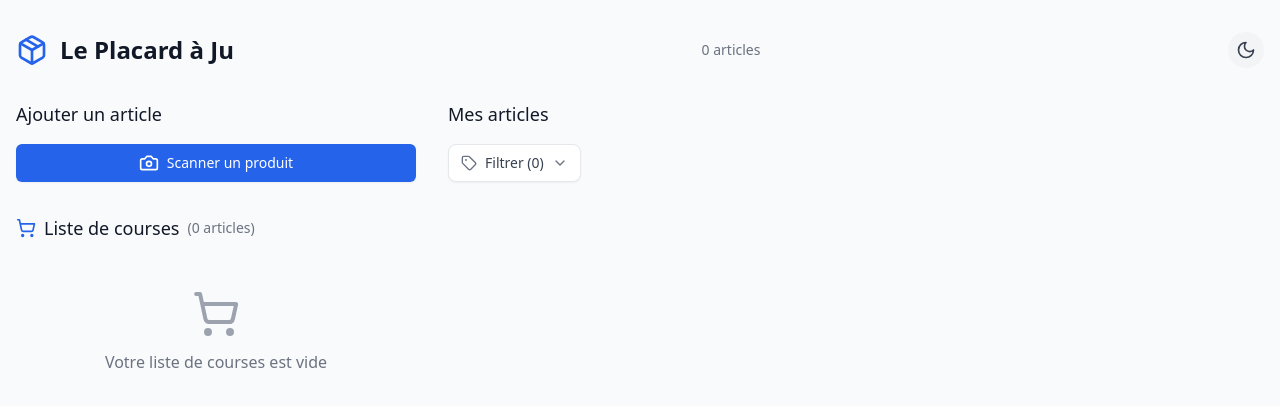
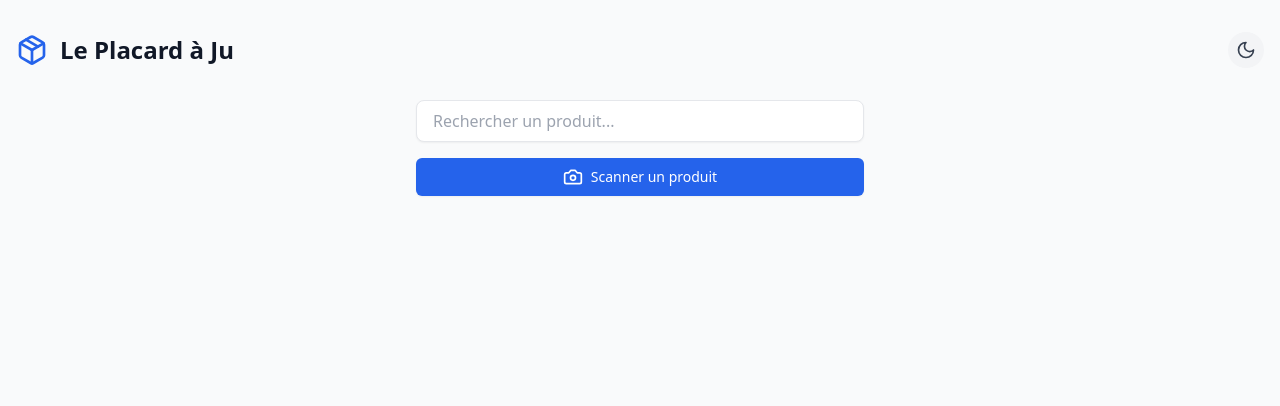
Before and after one commit to cladjidane/k-stockhome, a React (Vite) app: page / in a window 1280 px wide. Shown: the top 406 px of the page. Built offline with nearby package versions, Linux system fonts and the light colour scheme.

Commit message:
Assistant checkpoint: Simplification de l'interface principale de l'application
Assistant generated file changes:
- src/App.tsx: Simplification de l'interface principale

---

User prompt:

ne peux-tu pas modifier directement le fichier app.tsx ?

```diff
--- a/src/App.tsx
+++ b/src/App.tsx
@@ -1,9 +1,9 @@
+
 import React, { useEffect, useState } from 'react';
-import { Package, ShoppingCart } from 'lucide-react';
+import { Package } from 'lucide-react';
 import { ThemeProvider } from './shared/contexts/ThemeContext';
 import ThemeToggle from './shared/components/ThemeToggle';
 import { Product, ShoppingListItem } from './types';
-import ShoppingList from './features/shopping-list/components/ShoppingList';
 import ProductForm from './components/ProductForm';
 import ProductList from './features/products/components/ProductList';
 
@@ -13,26 +13,12 @@ function App() {
     return saved ? JSON.parse(saved) : [];
   });
 
-  const [shoppingList, setShoppingList] = useState<ShoppingListItem[]>(() => {
-    const saved = localStorage.getItem('shopping-list');
-    if (!saved) return [];
-    const items = JSON.parse(saved);
-    // Convertir les dates
-    return items.map((item: any) => ({
-      ...item,
-      addedAt: new Date(item.addedAt)
-    }));
-  });
+  const [searchTerm, setSearchTerm] = useState('');
+  const [showScanner, setShowScanner] = useState(false);
 
-  // Sauvegarder les produits
   useEffect(() => {
     localStorage.setItem('pantry-products', JSON.stringify(products));
   }, [products]);
-
-  // Sauvegarder la liste de courses
-  useEffect(() => {
-    localStorage.setItem('shopping-list', JSON.stringify(shoppingList));
-  }, [shoppingList]);
 
   const handleAddProduct = (newProduct: Omit<Product, 'id'>) => {
     setProducts(prev => [...prev, {
@@ -41,69 +27,15 @@ function App() {
     }]);
   };
 
-  const handleDeleteProduct = (id: string) => {
-    setProducts(prev => prev.filter(p => p.id !== id));
-  };
-
   const handleUpdateQuantity = (id: string, quantity: number) => {
     setProducts(prev => prev.map(p =>
       p.id === id ? { ...p, quantity } : p
     ));
   };
 
-  const handleUpdateLocation = (id: string, location: string) => {
-    setProducts(products.map(product =>
-      product.id === id
-        ? { ...product, location }
-        : product
-    ));
-  };
-
-  const handleAddToShoppingList = (item: Omit<ShoppingListItem, 'addedAt'>) => {
-    // Vérifier si le produit est déjà dans la liste
-    const existingItem = shoppingList.find(i => i.productId === item.productId);
-
-    if (existingItem) {
-      // Mettre à jour la quantité si le produit existe déjà
-      setShoppingList(prev => prev.map(i =>
-        i.productId === item.productId
-          ? { ...i, quantity: i.quantity + 1 }
-          : i
-      ));
-    } else {
-      // Ajouter le nouveau produit avec la date actuelle
-      setShoppingList(prev => [...prev, {
-        ...item,
-        addedAt: new Date()
-      }]);
-    }
-  };
-
-  const handleUpdateShoppingListQuantity = (id: string, quantity: number) => {
-    if (quantity <= 0) {
-      setShoppingList(prev => prev.filter(item => item.id !== id));
-    } else {
-      setShoppingList(prev => prev.map(item =>
-        item.id === id ? { ...item, quantity } : item
-      ));
-    }
-  };
-
-  const handleRemoveFromShoppingList = (id: string) => {
-    setShoppingList(prev => prev.filter(item => item.id !== id));
-  };
-
-  const handlePurchaseComplete = (itemId: string) => {
-    setShoppingList(prev => prev.filter(item => item.id !== itemId));
-  };
-
-  const handleUpdateProductStock = (productId: string, quantity: number) => {
-    setProducts(prev => prev.map(product =>
-      product.id === productId
-        ? { ...product, quantity: product.quantity + quantity }
-        : product
-    ));
-  };
+  const filteredProducts = searchTerm
+    ? products.filter(p => p.name.toLowerCase().includes(searchTerm.toLowerCase()))
+    : [];
 
   return (
     <ThemeProvider>
@@ -114,52 +46,35 @@ function App() {
               <Package className="w-8 h-8 text-blue-600 dark:text-white" />
               <h1 className="text-2xl font-bold text-gray-900 dark:text-white">Le Placard à Ju</h1>
             </div>
-            <div className="text-sm text-gray-500 dark:text-gray-400">
-              {products.length} article{products.length !== 1 ? 's' : ''}
-            </div>
             <ThemeToggle />
           </div>
 
-          <div className="grid gap-8 grid-cols-1 lg:grid-cols-[400px,1fr]">
-            <div className="space-y-8">
-              <div className="space-y-4">
-                <h2 className="text-lg font-medium text-gray-900 dark:text-white">Ajouter un article</h2>
-                <ProductForm
-                  onAdd={handleAddProduct}
-                  products={products}
+          <div className="max-w-md mx-auto space-y-4">
+            <input
+              type="text"
+              placeholder="Rechercher un produit..."
+              value={searchTerm}
+              onChange={(e) => setSearchTerm(e.target.value)}
+              className="w-full px-4 py-2 border rounded-lg shadow-sm focus:ring-2 focus:ring-blue-500 focus:border-blue-500 dark:bg-gray-800 dark:border-gray-700 dark:text-white"
+            />
+
+            <ProductForm
+              onAdd={handleAddProduct}
+              products={products}
+              onUpdateQuantity={handleUpdateQuantity}
+            />
+
+            {searchTerm && filteredProducts.length > 0 && (
+              <div className="mt-4">
+                <ProductList
+                  products={filteredProducts}
                   onUpdateQuantity={handleUpdateQuantity}
+                  onUpdateLocation={(id, location) => {}}
+                  onDelete={() => {}}
+                  onAddToShoppingList={() => {}}
                 />
               </div>
-
-              <div className="space-y-4">
-                <div className="flex items-center space-x-2">
-                  <ShoppingCart className="w-5 h-5 text-blue-600 dark:text-white" />
-                  <h2 className="text-lg font-medium text-gray-900 dark:text-white">Liste de courses</h2>
-                  <span className="text-sm text-gray-500 dark:text-gray-400">
-                    ({shoppingList.length} article{shoppingList.length !== 1 ? 's' : ''})
-                  </span>
-                </div>
-                <ShoppingList
-                  items={shoppingList}
-                  products={products}
-                  onUpdateQuantity={handleUpdateShoppingListQuantity}
-                  onRemoveItem={handleRemoveFromShoppingList}
-                  onUpdateProduct={handleUpdateProductStock}
-                  onPurchaseComplete={handlePurchaseComplete}
-                />
-              </div>
-            </div>
-
-            <div className="space-y-4">
-              <h2 className="text-lg font-medium text-gray-900 dark:text-white">Mes articles</h2>
-              <ProductList
-                products={products}
-                onDelete={handleDeleteProduct}
-                onUpdateQuantity={handleUpdateQuantity}
-                onUpdateLocation={handleUpdateLocation}
-                onAddToShoppingList={handleAddToShoppingList}
-              />
-            </div>
+            )}
           </div>
         </div>
       </div>
```
